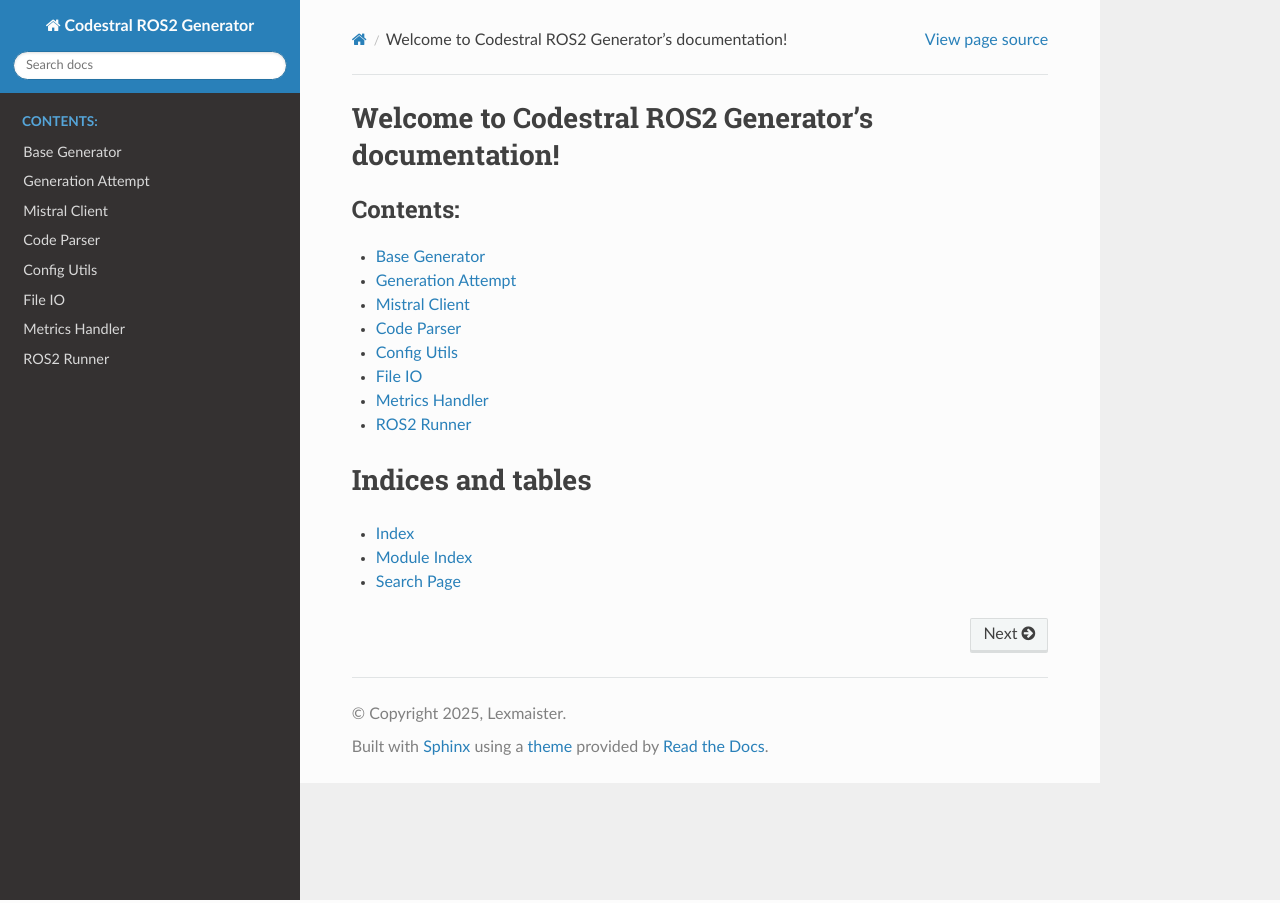
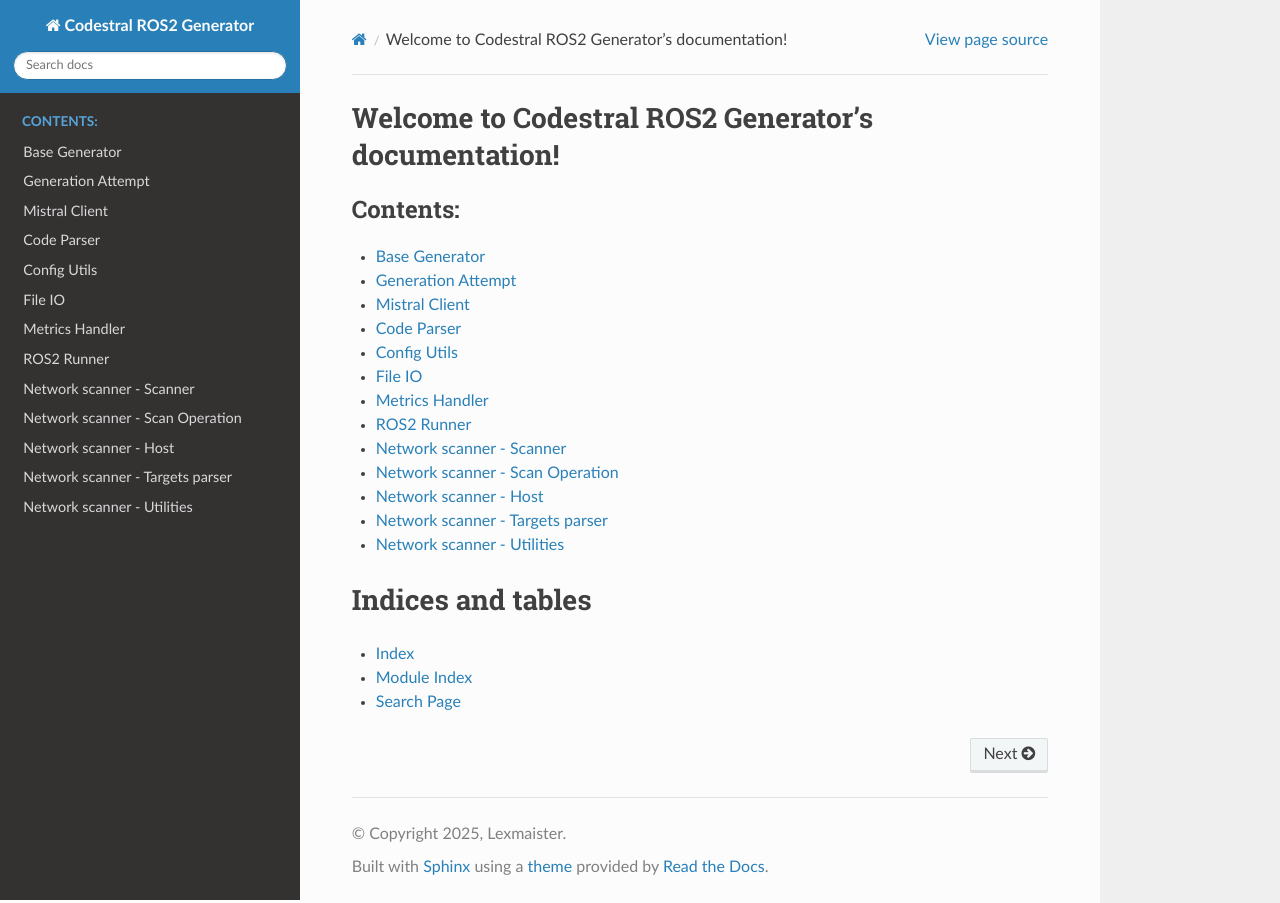
Before and after one commit to lexmaister/codestral_ros2_gen, a Sphinx documentation site: the page built from docs/source/index.rst, in a window 1280 px wide. Built offline with Sphinx 7.4.7 and the Read the Docs theme 3.1.0, drawn with Linux system fonts in a browser that asks for light colours; the version number is read from the project's files by our own code.

Commit message:
docs: add docs for network scanner, fix warnings for code parser - NO WARNINGS after build achieved

````diff
--- a/docs/source/conf.py
+++ b/docs/source/conf.py
@@ -9,7 +9,7 @@
 project = "Codestral ROS2 Generator"
 copyright = "2025, Lexmaister"
 author = "Lexmaister"
-version = "0.1.0"
+version = "0.2.0"
 
 # -- General configuration ---------------------------------------------------
 # https://www.sphinx-doc.org/en/master/usage/configuration.html#general-configuration
@@ -52,3 +52,18 @@ napoleon_include_private_with_doc = True
 # autodoc configuration
 autodoc_member_order = "bysource"
 autodoc_typehints = "description"
+
+# suppress warnings for ``` markers
+suppress_warnings = [
+    "docutils.parsers.rst.inline_literal",
+]
+
+import warnings
+
+
+def setup(app):
+    warnings.filterwarnings(
+        "ignore",
+        message="Inline literal start-string without end-string",
+        module="docutils.parsers.rst.states",
+    )
--- a/docs/source/index.rst
+++ b/docs/source/index.rst
@@ -18,6 +19,11 @@ Welcome to Codestral ROS2 Generator's documentation!
    utils/file_io
    utils/metrics_handler
    utils/ros2_runner
+   network_scanner/network_scanner
+   network_scanner/scan_operation
+   network_scanner/network_host
+   network_scanner/network_parser
+   network_scanner/utils
 
 Indices and tables
 ==================
--- /dev/null
+++ b/docs/source/network_scanner/network_host.rst
@@ -0,0 +1,7 @@
+Network scanner - Host
+===========================
+
+.. automodule:: codestral_ros2_gen.network_scanner.network_host
+   :members:
+   :show-inheritance:
+   :private-members:
--- /dev/null
+++ b/docs/source/network_scanner/network_parser.rst
@@ -0,0 +1,7 @@
+Network scanner - Targets parser
+================================
+
+.. automodule:: codestral_ros2_gen.network_scanner.network_parser
+   :members:
+   :show-inheritance:
+   :private-members:
--- /dev/null
+++ b/docs/source/network_scanner/network_scanner.rst
@@ -0,0 +1,7 @@
+Network scanner - Scanner
+===========================
+
+.. automodule:: codestral_ros2_gen.network_scanner.network_scanner
+   :members:
+   :show-inheritance:
+   :private-members:
--- /dev/null
+++ b/docs/source/network_scanner/scan_operation.rst
@@ -0,0 +1,7 @@
+Network scanner - Scan Operation
+================================
+
+.. automodule:: codestral_ros2_gen.network_scanner.scan_operation
+   :members:
+   :show-inheritance:
+   :private-members:
--- /dev/null
+++ b/docs/source/network_scanner/utils.rst
@@ -0,0 +1,7 @@
+Network scanner - Utilities
+===========================
+
+.. automodule:: codestral_ros2_gen.network_scanner.utils
+   :members:
+   :show-inheritance:
+   :private-members:
--- a/pyproject.toml
+++ b/pyproject.toml
@@ -1,6 +1,6 @@
 [project]
 name = "codestral_ros2_gen"
-version = "0.1.0"
+version = "0.2.0"
 keywords = ["ROS2", "Codestral", "AI", "Code Generation"]
 description = "Generate ROS2 elements (nodes, interfaces, etc) with Codestral AI model"
 authors = [
````
Also changed, not shown: other parts of docs/source/index.rst (+2 -1 lines), README.md (+1 -0 lines), 2 other files.
